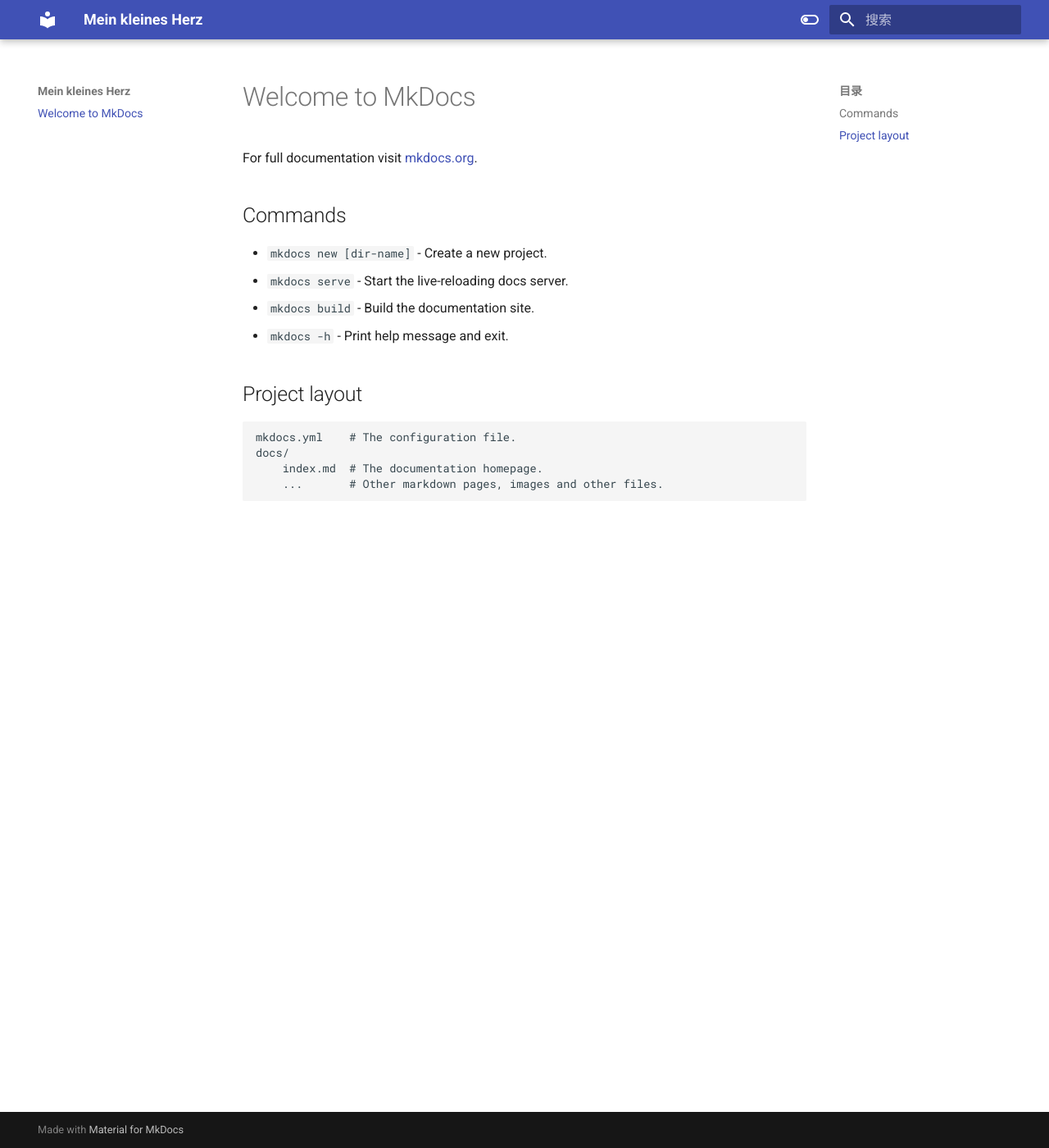
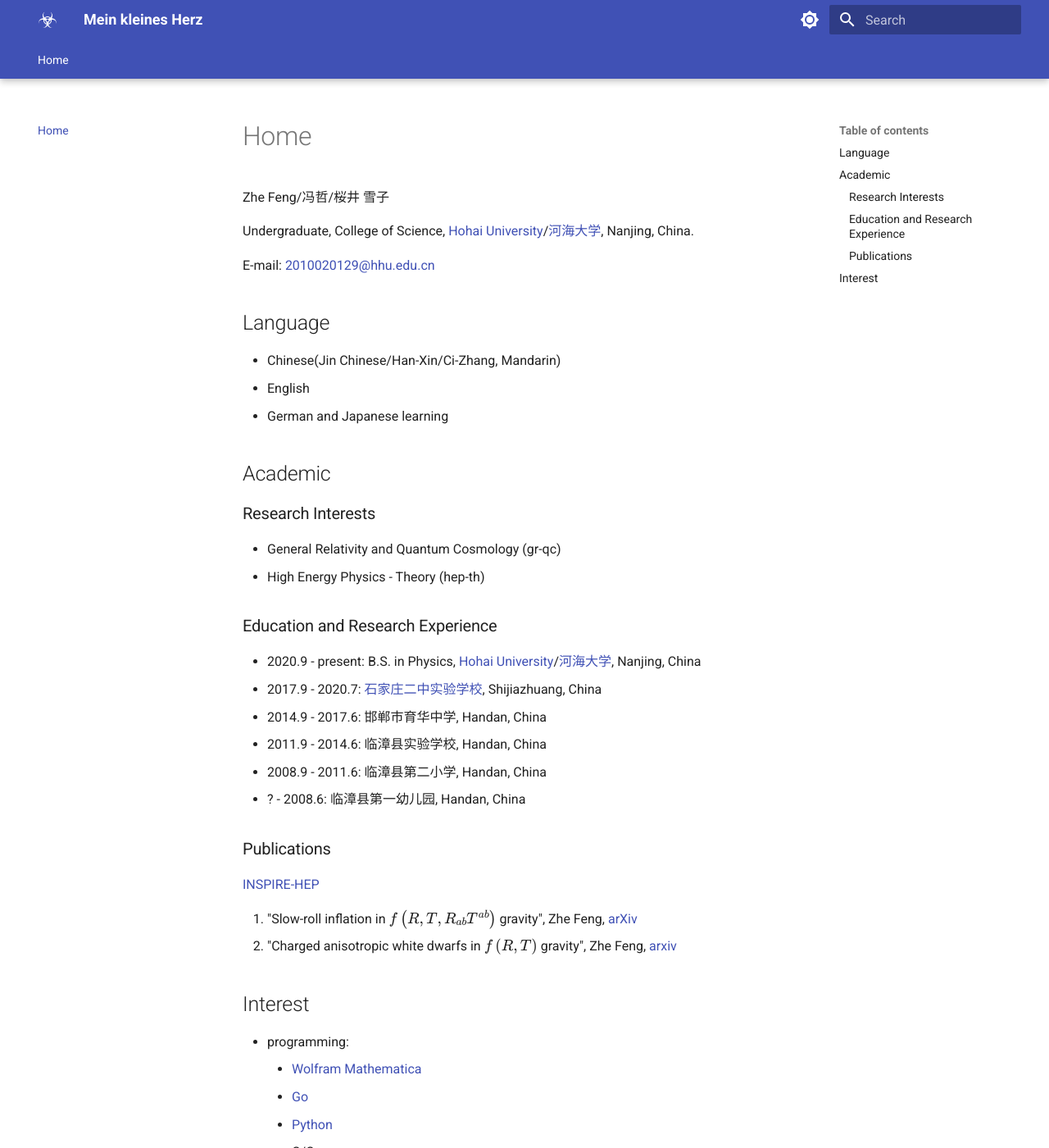
Before and after one commit to ph3n92h3/ph3n92h3.github.io, an MkDocs documentation site: the page built from docs/index.md, in a window 1280 px wide and 1400 px high. Shown: the whole window at 82% size. Built offline with MkDocs 1.6.1 and Material for MkDocs 9.7.7, drawn with Linux system fonts in a browser that asks for light colours; some of the changed text lies outside the part shown.

Commit message:
2022-12-16 12:24

```diff
--- a/docs/index.md
+++ b/docs/index.md
@@ -1,17 +1,47 @@
-# Welcome to MkDocs
+Zhe Feng/冯哲/桜井 雪子
 
-For full documentation visit [mkdocs.org](https://www.mkdocs.org).
+Undergraduate, College of Science, [Hohai University](https://en.hhu.edu.cn/)/[河海大学](https://hhu.edu.cn/), Nanjing, China.
 
-## Commands
+E-mail: [2010020129@hhu.edu.cn](mailto:2010020129@hhu.edu.cn)
 
-* `mkdocs new [dir-name]` - Create a new project.
-* `mkdocs serve` - Start the live-reloading docs server.
-* `mkdocs build` - Build the documentation site.
-* `mkdocs -h` - Print help message and exit.
+## Language
 
-## Project layout
+- Chinese(Jin Chinese/Han-Xin/Ci-Zhang, Mandarin)
+- English
+- German and Japanese learning
 
-    mkdocs.yml    # The configuration file.
-    docs/
-        index.md  # The documentation homepage.
-        ...       # Other markdown pages, images and other files.
+## Academic
+
+### Research Interests
+
+- General Relativity and Quantum Cosmology (gr-qc)
+- High Energy Physics - Theory (hep-th)
+
+### Education and Research Experience
+
+- 2020.9 - present: B.S. in Physics, [Hohai University](https://en.hhu.edu.cn/)/[河海大学](https://hhu.edu.cn/), Nanjing, China
+- 2017.9 - 2020.7: [石家庄二中实验学校](http://sjzezsyxx.com/), Shijiazhuang, China
+- 2014.9 - 2017.6: 邯郸市育华中学, Handan, China
+- 2011.9 - 2014.6: 临漳县实验学校, Handan, China
+- 2008.9 - 2011.6: 临漳县第二小学, Handan, China
+- ? - 2008.6: 临漳县第一幼儿园, Handan, China
+
+### Publications
+
+[INSPIRE-HEP](https://inspirehep.net/authors/2174851)
+
+1. "Slow-roll inflation in $f\left(R, T, R_{ab}T^{ab}\right)$ gravity", Zhe Feng, [arXiv](https://arxiv.org/abs/2211.13233)
+2. "Charged anisotropic white dwarfs in $f\left({R}, {T}\right)$ gravity", Zhe Feng, [arxiv](https://arxiv.org/abs/2210.01574)
+
+## Interest
+
+- programming:
+    - [Wolfram Mathematica](https://www.wolfram.com/mathematica/)
+    - [Go](https://go.dev/)
+    - [Python](https://www.python.org/)
+    - C/C++
+- music
+    - Future House/Future Bounce
+    - Progressive House/Progressive Trance
+- game:
+    - [Counter-Strike: Global Offensive](https://www.counter-strike.net/)
--- /dev/null
+++ b/docs/javascripts/mathjax.js
@@ -0,0 +1,16 @@
+window.MathJax = {
+    tex: {
+        inlineMath: [["\\(", "\\)"]],
+        displayMath: [["\\[", "\\]"]],
+        processEscapes: true,
+        processEnvironments: true
+    },
+    options: {
+        ignoreHtmlClass: ".*|",
+        processHtmlClass: "arithmatex"
+    }
+};
+
+document$.subscribe(() => {
+    MathJax.typesetPromise()
+})
--- a/mkdocs.yml
+++ b/mkdocs.yml
@@ -1,19 +1,71 @@
+copyright: Copyright &copy; 2022.01.02 - now ph3n92h3 & 桜井雪子
+
+extra:
+  analytics:
+    property: G-27F91GZFBZ
+    provider: google
+  social:
+    - icon: fontawesome/regular/envelope
+      link: mailto:ph3n92h3@gmail.com
+      name: E-Mail
+    - icon: fontawesome/brands/github
+      link: https://github.com/ph3n92h3
+      name: github
+    - icon: fontawesome/solid/music
+      link: https://music.163.com/#/user/home?id=534851842
+      name: 网易云音乐
+    - icon: fontawesome/brands/bilibili
+      link: https://space.bilibili.com/38969888
+      name: BiliBili
+    - icon: fontawesome/brands/steam
+      link: https://steamcommunity.com/profiles/76561199079491640/
+      name: Steam
+    - icon: fontawesome/brands/amilia
+      link: https://www.acfun.cn/u/50472639
+      name: Acfun
+    - icon: fontawesome/brands/lastfm
+      link: https://www.last.fm/user/ph3n92h3
+      name: last.fm
+    - icon: fontawesome/brands/zhihu
+      link: https://www.zhihu.com/people/feng-zhe-51-84
+      name: 知乎
+
+extra_javascript:
+  - javascripts/mathjax.js
+  - https://polyfill.io/v3/polyfill.min.js?features=es6
+  - https://cdn.jsdelivr.net/npm/mathjax@3/es5/tex-mml-chtml.js
+
+markdown_extensions:
+  - pymdownx.arithmatex:
+      generic: true
+
 site_author: ph3n92h3
-site_description: 想妳。
+site_description: miss you
 site_name: Mein kleines Herz
 site_url: https://ph3n92h3.github.io/
 
 theme:
-  language: zh
+  features:
+    - navigation.indexes
+    - navigation.instant
+    - navigation.sections
+    - navigation.tabs
+    - navigation.tabs.sticky
+    - navigation.top
+    - navigation.tracking
+  icon:
+    logo: material/biohazard
   name: material
   palette:
+    # Palette toggle for light mode
     - media: "(prefers-color-scheme: light)"
       scheme: default
       toggle:
-        icon: material/toggle-switch-off-outline
+        icon: material/brightness-7
         name: Switch to dark mode
+    # Palette toggle for dark mode
     - media: "(prefers-color-scheme: dark)"
       scheme: slate
       toggle:
-        icon: material/toggle-switch
+        icon: material/brightness-4
         name: Switch to light mode
```
